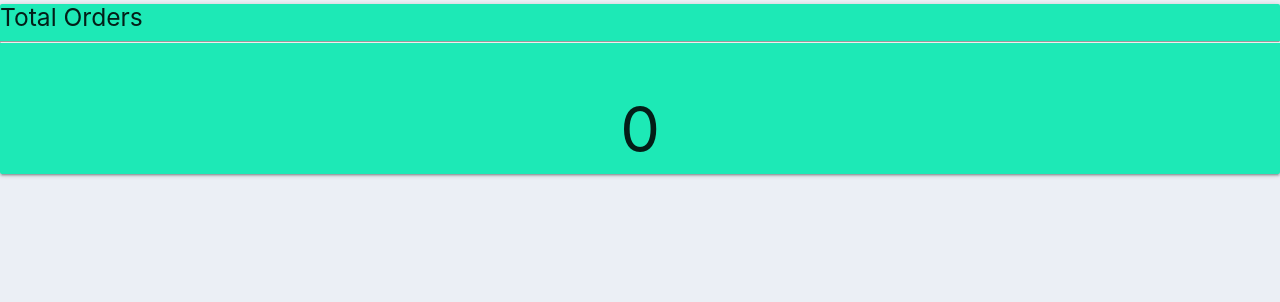
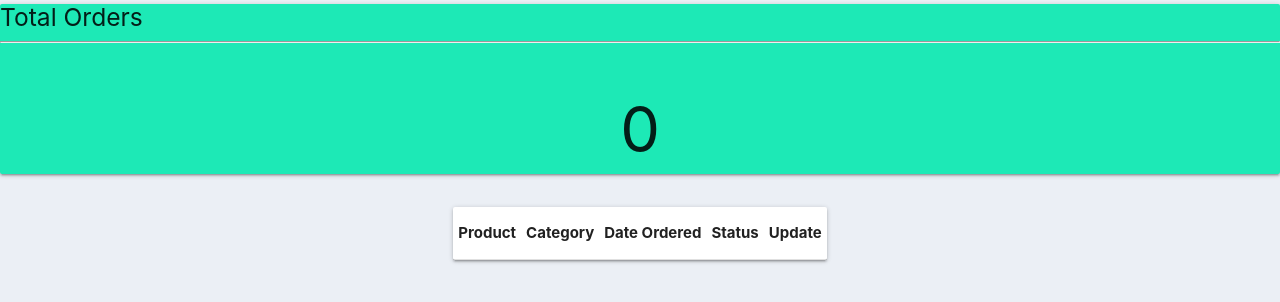
Before and after one commit to MorelAtala/Kusoma, a Django app: page /customer/1/ in a window 1280 px wide. Shown: the part 233-535 px from the top of the page. Run offline with Django 3.2, Linux system fonts and the light colour scheme; data comes from the database, SQL or seed files in the repository; lists and menus that the app fills with data are empty.

Commit message:
Update customer.html

```diff
--- a/kannweg/todo/templates/todo/customer.html
+++ b/kannweg/todo/templates/todo/customer.html
@@ -26,7 +26,34 @@
 	</div>
 </div>
 
+<div class="row">
+	<div class="col s12">
+		<div class="card ">
+			<table class="table responsive-table">
+				<tr>
+					<th>Product</th>
+					<th>Category</th>
+					<th>Date Ordered</th>
+					<th>Status</th>
+					<th>Update</th>
 
+				</tr>
+
+				{% for order in orders %}
+
+				<tr>
+					<td>{{order.product}}</td>
+					<td>{{order.product.category}}</td>
+					<td>{{order.date_created}}</td>
+					<td>{{order.status}}</td>
+					<td><a class="btn " href="{% url 'delete_order' order.id %}">Delete</a></td>
+				</tr>
+				{% endfor %}
+
+			</table>
+		</div>
+	</div>
+</div>
 <br>
 
 <br>
```
